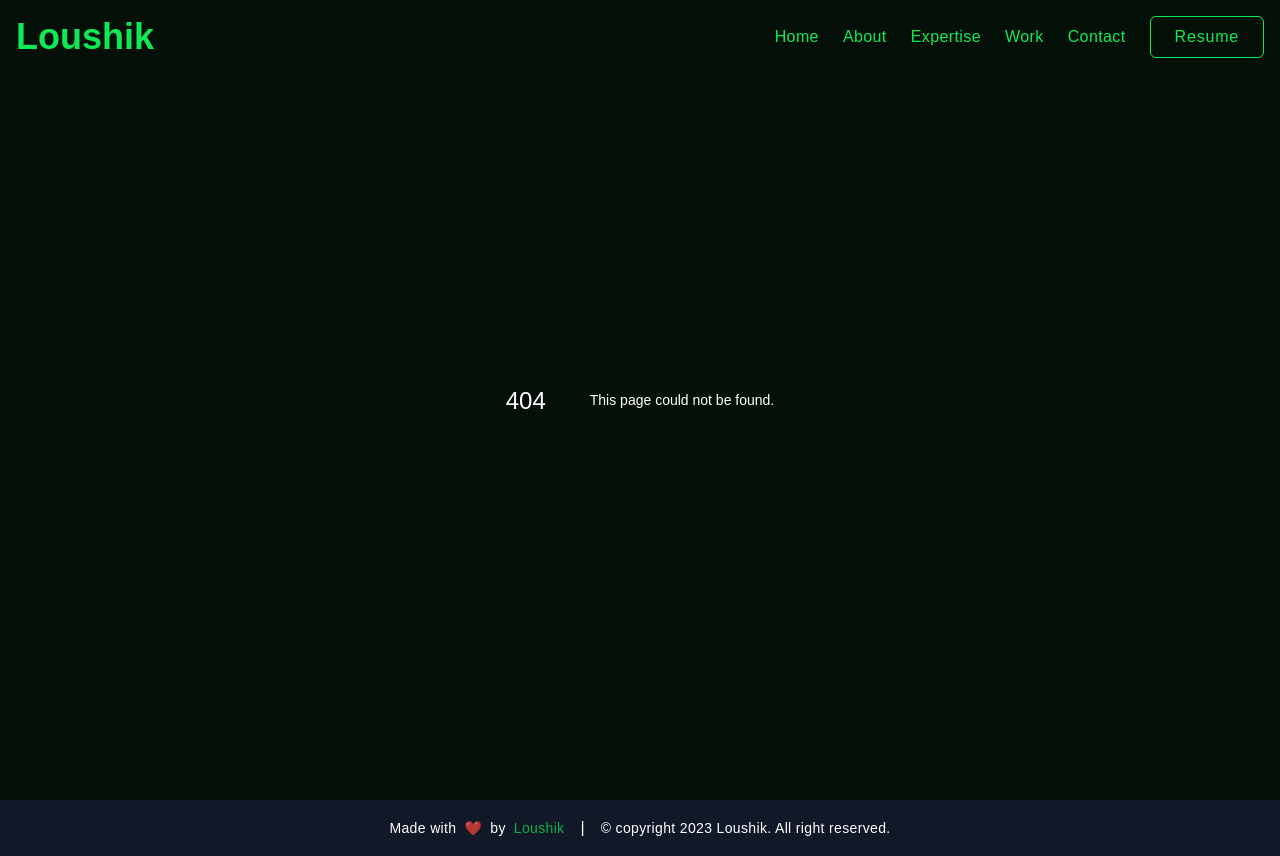
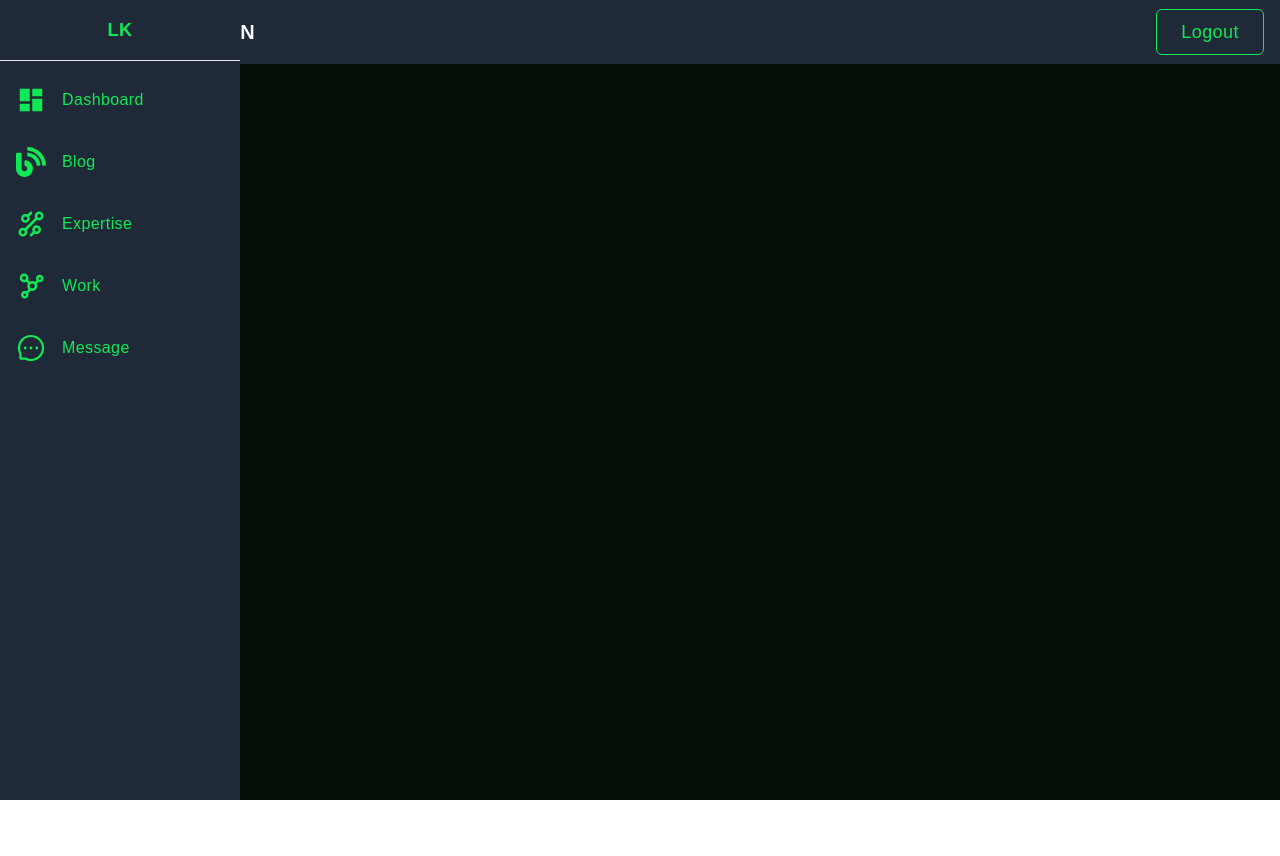
Before and after one commit to LoushikLK/portfolio-2, a Next.js app: page /admin/dashboard in a window 1280 px wide. Before the commit this address had no page. After the commit the page ends 800 px from the top, so only its background shows below. Built offline with nearby package versions, Linux system fonts and the light colour scheme.

Commit message:
creating admin panel

```diff
--- a/src/app/globals.css
+++ b/src/app/globals.css
@@ -49,6 +49,10 @@ input[type="image"],
 label[for],
 select,
 button {
+  cursor: url("../assets/static/arrow-click.svg") 15 15, move !important;
+}
+
+.icon-hover:hover {
   cursor: url("../assets/static/arrow-click.svg") 15 15, move !important;
 }
 
--- a/src/assets/icons/index.tsx
+++ b/src/assets/icons/index.tsx
@@ -242,6 +242,95 @@ function ProjectFile(props: JSX.IntrinsicAttributes & SVGProps<SVGSVGElement>) {
   );
 }
 
+function Dashboard(props: JSX.IntrinsicAttributes & SVGProps<SVGSVGElement>) {
+  return (
+    <svg
+      stroke="currentColor"
+      fill="currentColor"
+      strokeWidth={0}
+      viewBox="0 0 24 24"
+      height="1em"
+      width="1em"
+      {...props}
+    >
+      <g>
+        <path fill="none" d="M0 0h24v24H0z" />
+        <path d="M3 13h8V3H3v10zm0 8h8v-6H3v6zm10 0h8V11h-8v10zm0-18v6h8V3h-8z" />
+      </g>
+    </svg>
+  );
+}
+
+function Blog(props: JSX.IntrinsicAttributes & SVGProps<SVGSVGElement>) {
+  return (
+    <svg
+      stroke="currentColor"
+      fill="currentColor"
+      strokeWidth={0}
+      viewBox="0 0 512 512"
+      height="1em"
+      width="1em"
+      {...props}
+    >
+      <path d="M172.2 226.8c-14.6-2.9-28.2 8.9-28.2 23.8V301c0 10.2 7.1 18.4 16.7 22 18.2 6.8 31.3 24.4 31.3 45 0 26.5-21.5 48-48 48s-48-21.5-48-48V120c0-13.3-10.7-24-24-24H24c-13.3 0-24 10.7-24 24v248c0 89.5 82.1 160.2 175 140.7 54.4-11.4 98.3-55.4 109.7-109.7 17.4-82.9-37-157.2-112.5-172.2zM209 0c-9.2-.5-17 6.8-17 16v31.6c0 8.5 6.6 15.5 15 15.9 129.4 7 233.4 112 240.9 241.5.5 8.4 7.5 15 15.9 15h32.1c9.2 0 16.5-7.8 16-17C503.4 139.8 372.2 8.6 209 0zm.3 96c-9.3-.7-17.3 6.7-17.3 16.1v32.1c0 8.4 6.5 15.3 14.8 15.9 76.8 6.3 138 68.2 144.9 145.2.8 8.3 7.6 14.7 15.9 14.7h32.2c9.3 0 16.8-8 16.1-17.3-8.4-110.1-96.5-198.2-206.6-206.7z" />
+    </svg>
+  );
+}
+
+function Message(props: JSX.IntrinsicAttributes & SVGProps<SVGSVGElement>) {
+  return (
+    <svg
+      stroke="currentColor"
+      fill="currentColor"
+      strokeWidth={0}
+      viewBox="0 0 1024 1024"
+      height="1em"
+      width="1em"
+      {...props}
+    >
+      <path d="M464 512a48 48 0 1 0 96 0 48 48 0 1 0-96 0zm200 0a48 48 0 1 0 96 0 48 48 0 1 0-96 0zm-400 0a48 48 0 1 0 96 0 48 48 0 1 0-96 0zm661.2-173.6c-22.6-53.7-55-101.9-96.3-143.3a444.35 444.35 0 0 0-143.3-96.3C630.6 75.7 572.2 64 512 64h-2c-60.6.3-119.3 12.3-174.5 35.9a445.35 445.35 0 0 0-142 96.5c-40.9 41.3-73 89.3-95.2 142.8-23 55.4-34.6 114.3-34.3 174.9A449.4 449.4 0 0 0 112 714v152a46 46 0 0 0 46 46h152.1A449.4 449.4 0 0 0 510 960h2.1c59.9 0 118-11.6 172.7-34.3a444.48 444.48 0 0 0 142.8-95.2c41.3-40.9 73.8-88.7 96.5-142 23.6-55.2 35.6-113.9 35.9-174.5.3-60.9-11.5-120-34.8-175.6zm-151.1 438C704 845.8 611 884 512 884h-1.7c-60.3-.3-120.2-15.3-173.1-43.5l-8.4-4.5H188V695.2l-4.5-8.4C155.3 633.9 140.3 574 140 513.7c-.4-99.7 37.7-193.3 107.6-263.8 69.8-70.5 163.1-109.5 262.8-109.9h1.7c50 0 98.5 9.7 144.2 28.9 44.6 18.7 84.6 45.6 119 80 34.3 34.3 61.3 74.4 80 119 19.4 46.2 29.1 95.2 28.9 145.8-.6 99.6-39.7 192.9-110.1 262.7z" />
+    </svg>
+  );
+}
+
+function Tech(props: JSX.IntrinsicAttributes & SVGProps<SVGSVGElement>) {
+  return (
+    <svg
+      stroke="currentColor"
+      fill="currentColor"
+      strokeWidth={0}
+      viewBox="0 0 24 24"
+      height="1em"
+      width="1em"
+      {...props}
+    >
+      <path
+        fill="none"
+        strokeLinecap="round"
+        strokeLinejoin="round"
+        strokeWidth={2}
+        d="M16.5,19 C17.8807119,19 19,17.8807119 19,16.5 C19,15.1192881 17.8807119,14 16.5,14 C15.1192881,14 14,15.1192881 14,16.5 C14,17.8807119 15.1192881,19 16.5,19 Z M10,5 L12,3 M7.5,10 C8.88071187,10 10,8.88071187 10,7.5 C10,6.11928813 8.88071187,5 7.5,5 C6.11928813,5 5,6.11928813 5,7.5 C5,8.88071187 6.11928813,10 7.5,10 Z M8,16 L16,8 M5.5,21 C6.88071187,21 8,19.8807119 8,18.5 C8,17.1192881 6.88071187,16 5.5,16 C4.11928813,16 3,17.1192881 3,18.5 C3,19.8807119 4.11928813,21 5.5,21 Z M18.5,8 C19.8807119,8 21,6.88071187 21,5.5 C21,4.11928813 19.8807119,3 18.5,3 C17.1192881,3 16,4.11928813 16,5.5 C16,6.88071187 17.1192881,8 18.5,8 Z M12,21 L14,19"
+      />
+    </svg>
+  );
+}
+
+function Work(props: JSX.IntrinsicAttributes & SVGProps<SVGSVGElement>) {
+  return (
+    <svg
+      stroke="currentColor"
+      fill="currentColor"
+      strokeWidth={0}
+      viewBox="0 0 24 24"
+      height="1em"
+      width="1em"
+      {...props}
+    >
+      <path d="M19,3c-1.654,0-3,1.346-3,3c0,0.502,0.136,0.968,0.354,1.385l-1.116,1.302C14.599,8.254,13.829,8,13,8 c-0.739,0-1.425,0.216-2.02,0.566L9.566,7.152C9.834,6.658,10,6.101,10,5.5C10,3.57,8.43,2,6.5,2S3,3.57,3,5.5S4.57,9,6.5,9 c0.601,0,1.158-0.166,1.652-0.434L9.566,9.98C9.216,10.575,9,11.261,9,12c0,0.997,0.38,1.899,0.985,2.601l-1.692,1.692l0.025,0.025 C7.919,16.121,7.476,16,7,16c-1.654,0-3,1.346-3,3s1.346,3,3,3s3-1.346,3-3c0-0.476-0.121-0.919-0.318-1.318l0.025,0.025 l1.954-1.954C12.082,15.903,12.528,16,13,16c2.206,0,4-1.794,4-4c0-0.645-0.168-1.245-0.439-1.785l1.253-1.462 C18.178,8.911,18.578,9,19,9c1.654,0,3-1.346,3-3S20.654,3,19,3z M7,20c-0.552,0-1-0.448-1-1s0.448-1,1-1s1,0.448,1,1 S7.552,20,7,20z M5,5.5C5,4.673,5.673,4,6.5,4S8,4.673,8,5.5S7.327,7,6.5,7S5,6.327,5,5.5z M13,14c-1.103,0-2-0.897-2-2 s0.897-2,2-2s2,0.897,2,2S14.103,14,13,14z M19,7c-0.552,0-1-0.448-1-1s0.448-1,1-1s1,0.448,1,1S19.552,7,19,7z" />
+    </svg>
+  );
+}
+
 export {
   Menu,
   Nextjs,
@@ -257,4 +346,9 @@ export {
   Github,
   VisitLink,
   ProjectFile,
+  Dashboard,
+  Blog,
+  Message,
+  Tech,
+  Work,
 };
--- /dev/null
+++ b/src/layouts/PrivateLayout.tsx
@@ -0,0 +1,115 @@
+import { Blog, Dashboard, Message, Tech, Work } from "@/assets/icons";
+import Head from "next/head";
+import { useRouter } from "next/router";
+import { useState } from "react";
+
+type Props = {
+  children: JSX.Element;
+  title?: string;
+};
+
+const navBar = [
+  {
+    key: "1",
+    label: "Dashboard",
+    path: "/admin/dashboard",
+    icon: (
+      <Dashboard className="text-3xl  text-theme group-hover:text-white transition-all duration-300 ease-in-out " />
+    ),
+  },
+  {
+    key: "2",
+    label: "Blog",
+    path: "/admin/blog",
+    icon: (
+      <Blog className="text-3xl  text-theme group-hover:text-white transition-all duration-300 ease-in-out " />
+    ),
+  },
+  {
+    key: "3",
+    label: "Expertise",
+    path: "/admin/expertise",
+    icon: (
+      <Tech className="text-3xl  text-theme group-hover:text-white transition-all duration-300 ease-in-out " />
+    ),
+  },
+  {
+    key: "4",
+    label: "Work",
+    path: "/admin/work",
+    icon: (
+      <Work className="text-3xl  text-theme group-hover:text-white transition-all duration-300 ease-in-out " />
+    ),
+  },
+  {
+    key: "5",
+    label: "Message",
+    path: "/admin/message",
+    icon: (
+      <Message className="text-3xl  text-theme group-hover:text-white transition-all duration-300 ease-in-out " />
+    ),
+  },
+];
+
+const PrivateLayout = ({ children, title = "Admin" }: Props) => {
+  const [largeNav, setLargeNav] = useState(false);
+  const router = useRouter();
+
+  return (
+    <>
+      <Head>
+        <title>{title}</title>
+        <link rel="icon" href="/favicon.ico" />
+      </Head>
+      <>
+        <main className={`min-h-screen bg-[#051009] text-white relative ml-16`}>
+          <header className={`h-16 bg-gray-800`}>
+            <div className="flex h-16 items-center justify-between px-4">
+              <h1 className="lg:text-xl text-sm uppercase lg:block font-semibold text-white">
+                Welcome Admin
+              </h1>
+              <div className="flex items-center gap-6">
+                <button className="cursor-pointer text-lg btn-primary  font-medium tracking-wide ">
+                  Logout
+                </button>
+              </div>
+            </div>
+          </header>
+          <div className="  w-full">{children}</div>
+          <div
+            className={`min-h-screen bg-gray-800 transition-all ease-in-out duration-300 fixed left-0 top-0 ${
+              largeNav ? "w-60" : " w-16"
+            }  `}
+            onMouseEnter={() => setLargeNav(true)}
+            onMouseLeave={() => setLargeNav(false)}
+          >
+            <h3 className="font-semibold tracking-wide text-lg border-b text-center w-full p-4 text-theme">
+              LK
+            </h3>
+            <div className="flex flex-col gap-4 mt-4">
+              {navBar?.map((item) => (
+                <span
+                  className="w-full flex items-center px-4 gap-4 py-2 bg-gray-800 group transition-all duration-300 ease-in-out hover:bg-theme/50 cursor-pointer icon-hover"
+                  key={item?.key}
+                  onClick={() => router.push(item?.path)}
+                >
+                  <span className="w-fit">{item?.icon}</span>
+
+                  <h3
+                    className={`font-medium tracking-wide text-theme text-left group-hover:text-white overflow-hidden transition-all duration-300 ease-in-out ${
+                      largeNav ? "w-[10rem]" : "w-0"
+                    } `}
+                  >
+                    {item?.label}
+                  </h3>
+                </span>
+              ))}
+            </div>
+          </div>
+        </main>
+      </>
+    </>
+  );
+};
+
+export default PrivateLayout;
--- /dev/null
+++ b/src/layouts/index.ts
@@ -0,0 +1 @@
+export { default as PrivateLayout } from "./PrivateLayout";
--- /dev/null
+++ b/src/pages/_app.tsx
@@ -0,0 +1,8 @@
+import type { AppProps } from "next/app";
+import "../app/globals.css";
+
+function MyApp({ Component, pageProps }: AppProps) {
+  return <Component {...pageProps} />;
+}
+
+export default MyApp;
--- /dev/null
+++ b/src/pages/admin/dashboard.tsx
@@ -0,0 +1,11 @@
+import { PrivateLayout } from "@/layouts";
+
+const Dashboard = () => {
+  return (
+    <PrivateLayout>
+      <div>Dashboard</div>
+    </PrivateLayout>
+  );
+};
+
+export default Dashboard;
```
Also changed, not shown: 1 other file (tests, documents, lock files or other folders).
